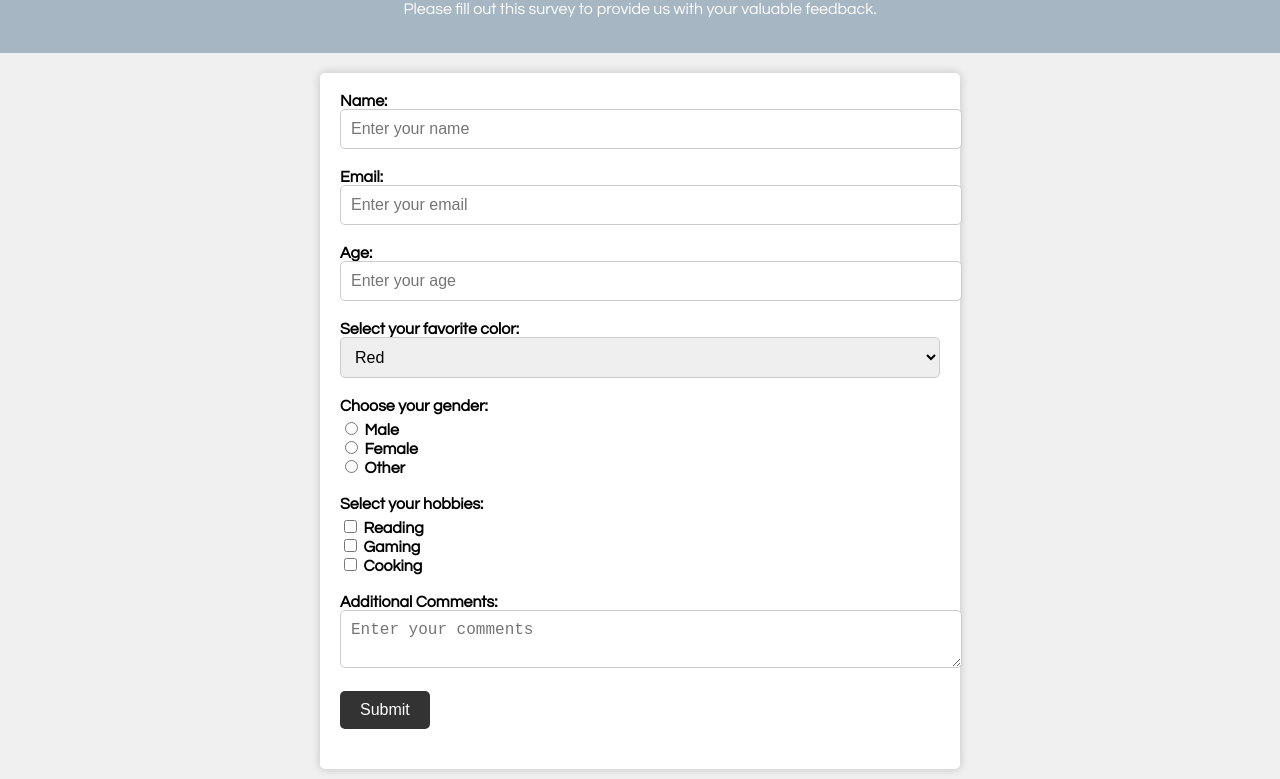
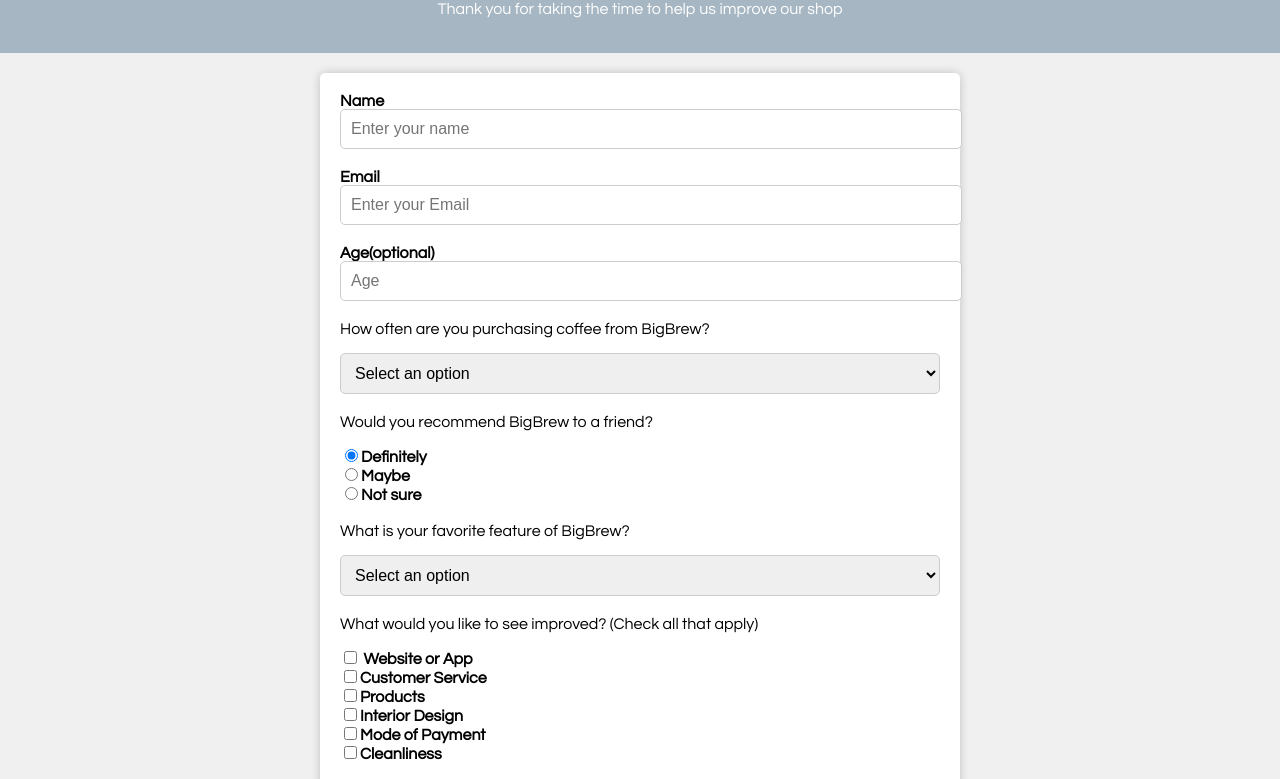
Before and after one commit to TrinaIlyza/Survey-Form, a plain HTML site: page index.html in a window 1280 px wide. Shown: the part 76-855 px from the top of the page. Drawn offline with Linux system fonts and the light colour scheme; files that its build step writes are made by us from their sources.

Commit message:
update survey form

```diff
--- a/index.html
+++ b/index.html
@@ -3,71 +3,91 @@
 <head>
     <meta charset="UTF-8">
     <meta name="viewport" content="width=device-width, initial-scale=1.0">
-    <link rel="stylesheet" href="styles/styles.css">
+    <link rel="stylesheet" href="styles.css">
     <title>Survey Form</title>
 </head>
 <body>
-    <header>
-        <h1 id="title">Survey Form</h1>
-        <p id="description">Please fill out this survey to provide us with your valuable feedback.</p>
-    </header>
-    <form id="survey-form">
+    <div class="container">
+      <header class="header">
+        <h1 id="title" class="text-center">BigBrew Survey Form</h1>
+        <p id="description" class="description text-center">
+          Thank you for taking the time to help us improve our shop
+        </p>
+      </header>
+      <form id="survey-form">
         <div class="form-group">
-            <label for="name" id="name-label">Name:</label>
-            <input type="text" id="name" name="name" placeholder="Enter your name" required>
+          <label id="name-label" for="name">Name</label>
+          <input type="text" name="name" id="name" class="form-control" placeholder="Enter your name" required="">
         </div>
         <div class="form-group">
-            <label for="email" id="email-label">Email:</label>
-            <input type="email" id="email" name="email" placeholder="Enter your email" required>
+          <label id="email-label" for="email">Email</label>
+          <input type="email" name="email" id="email" class="form-control" placeholder="Enter your Email" required="">
         </div>
         <div class="form-group">
-            <label for="number" id="number-label">Age:</label>
-            <input type="number" id="number" name="age" placeholder="Enter your age" min="18" max="100" required>
+          <label id="number-label" for="number">Age<span class="clue">(optional)</span></label>
+          <input type="number" name="age" id="number" min="10" max="99" class="form-control" placeholder="Age">
         </div>
         <div class="form-group">
-            <label for="dropdown">Select your favorite color:</label>
-            <select id="dropdown" name="color">
-                <option value="red">Red</option>
-                <option value="blue">Blue</option>
-                <option value="green">Green</option>
-                <option value="yellow">Yellow</option>
-            </select>
+          <p>How often are you purchasing coffee from BigBrew?</p>
+          <select id="dropdown" name="role" class="form-control" required="">
+            <option disabled="" selected="" value="">Select an option</option>
+            <option value="never">Never</option>
+            <option value="few">Few times a month</option>
+            <option value="week">Couple of times a week</option>
+            <option value="everyday">Everyday</option>
+            <option value="preferNo">Prefer not to say</option>
+          </select>
         </div>
+
         <div class="form-group">
-            <label>Choose your gender:</label>
-            <div class="radio-group">
-                <label>
-                    <input type="radio" name="gender" value="male"> Male
-                </label>
-                <label>
-                    <input type="radio" name="gender" value="female"> Female
-                </label>
-                <label>
-                    <input type="radio" name="gender" value="other"> Other
-                </label>
-            </div>
+          <p>Would you recommend BigBrew to a friend?</p>
+          <label>
+            <input name="user-recommend" value="definitely" type="radio" class="input-radio" checked="">Definitely</label>
+          <label>
+            <input name="user-recommend" value="maybe" type="radio" class="input-radio">Maybe</label>
+
+          <label><input name="user-recommend" value="not-sure" type="radio" class="input-radio">Not sure</label>
         </div>
+
         <div class="form-group">
-            <label>Select your hobbies:</label>
-            <div class="checkbox-group">
-                <label>
-                    <input type="checkbox" name="hobbies" value="reading"> Reading
-                </label>
-                <label>
-                    <input type="checkbox" name="hobbies" value="gaming"> Gaming
-                </label>
-                <label>
-                    <input type="checkbox" name="hobbies" value="cooking"> Cooking
-                </label>
-            </div>
+          <p>What is your favorite feature of BigBrew?</p>
+          <select id="most-like" name="mostLike" class="form-control" required="">
+            <option disabled="" selected="" value="">Select an option</option>
+            <option value="customerService">Customer Service</option>
+            <option value="cleanliness">Cleanliness</option>
+            <option value="qualityProducts">Quality Products</option>
+            <option value="atmosphere">Atmosphere</option>
+          </select>
         </div>
+
         <div class="form-group">
-            <label for="comments">Additional Comments:</label>
-            <textarea id="comments" name="comments" placeholder="Enter your comments"></textarea>
+          <p>
+            What would you like to see improved?
+            <span class="clue">(Check all that apply)</span>
+          </p>
+
+          <label><input name="prefer" value="web" type="checkbox" class="input-checkbox"> Website or App</label>
+          <label>
+            <input name="prefer" value="CustomerService" type="checkbox" class="input-checkbox">Customer Service</label>
+          <label><input name="prefer" value="products" type="checkbox" class="input-checkbox">Products</label>
+          <label><input name="prefer" value="design" type="checkbox" class="input-checkbox">Interior Design</label>
+          <label><input name="prefer" value="mop" type="checkbox" class="input-checkbox">Mode of Payment</label>
+          <label><input name="prefer" value="cleanliness" type="checkbox" class="input-checkbox">Cleanliness</label>
         </div>
+
         <div class="form-group">
-            <button type="submit" id="submit">Submit</button>
+          <p>Any comments or suggestions?</p>
+          <textarea id="comments" class="input-textarea" name="comment" placeholder="Enter your comment here..."></textarea>
         </div>
-    </form>
+
+        <div class="form-group">
+          <button type="submit" id="submit" class="submit-button">
+            Submit
+          </button>
+        </div>
+      </form>
+    </div>
+
+
 </body>
 </html>
```
